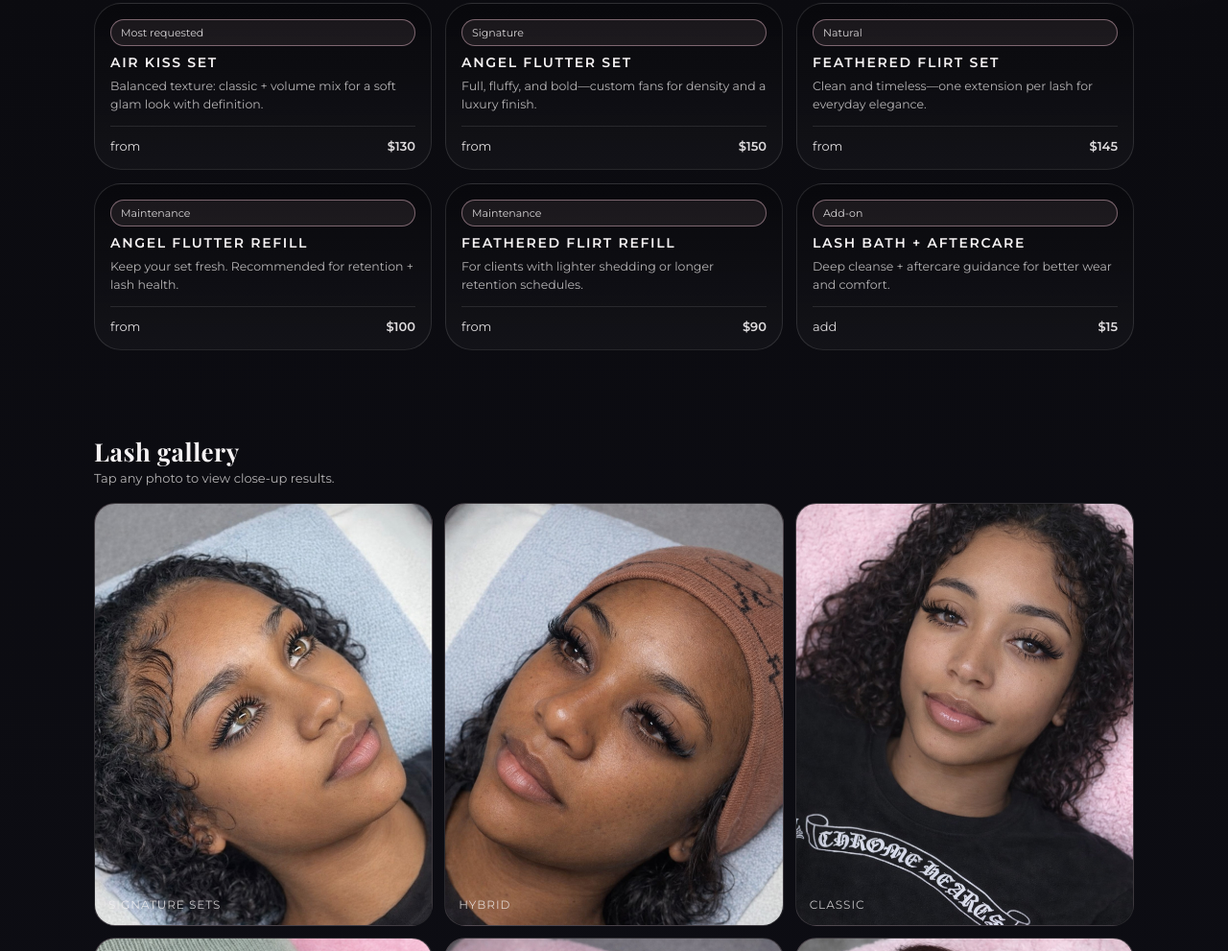
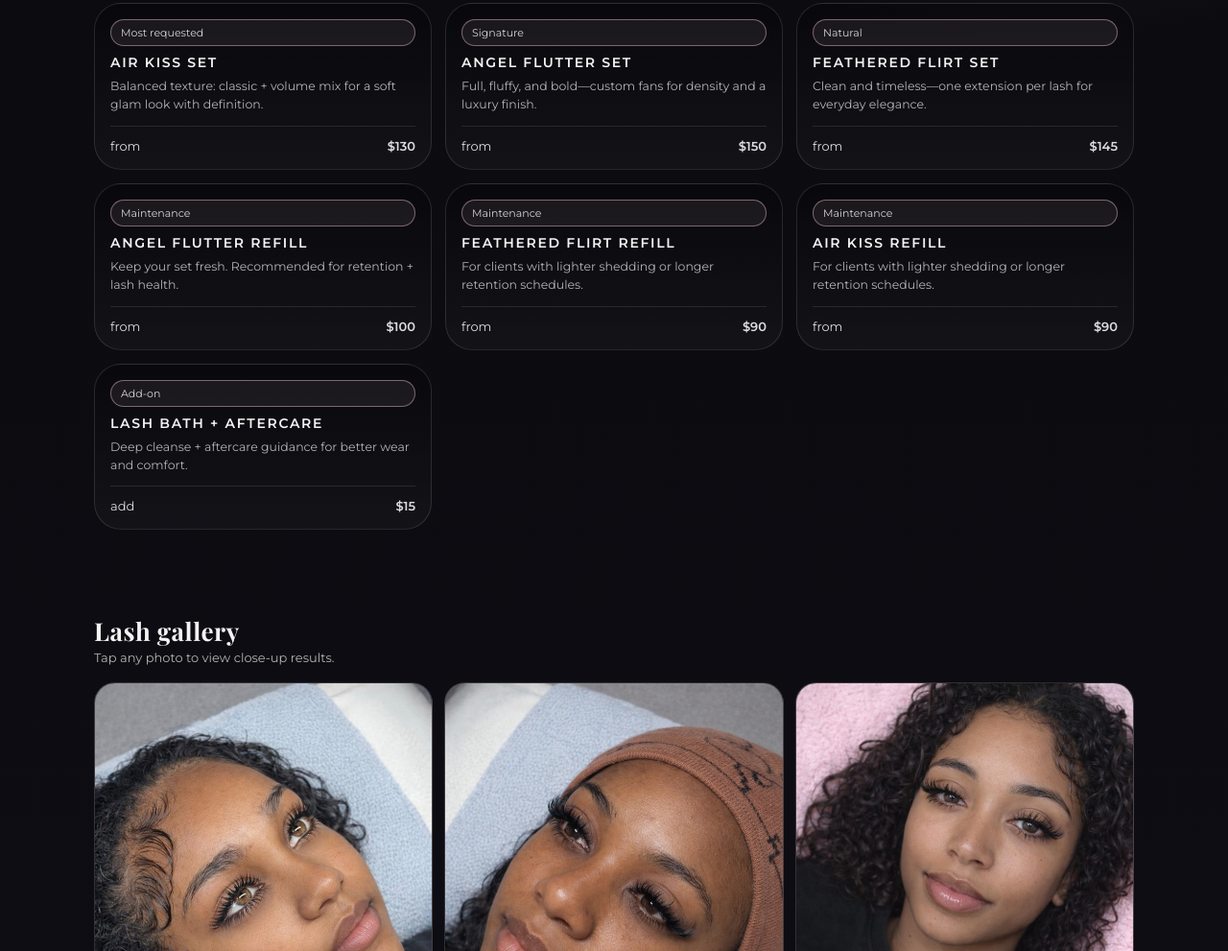
Before and after one commit to amilcarbrreto2021-cpu/Luxurlashh, a plain HTML site: page luxlash/index.html in a window 1280 px wide. Shown: the part 724-1715 px from the top of the page at 96% size. Drawn offline with nearby package versions, Linux system fonts and the light colour scheme; a script that the page names is missing.

Commit message:
Add Air Kiss Refill service to index.html

```diff
--- a/luxlash/index.html
+++ b/luxlash/index.html
@@ -507,6 +507,7 @@
           <div class="svc reveal"><div class="tag">Natural</div><h4>Feathered Flirt set</h4><p>Clean and timeless—one extension per lash for everyday elegance.</p><div class="price"><span>from</span><b>$145</b></div></div>
           <div class="svc reveal"><div class="tag">Maintenance</div><h4>Angel Flutter Refill</h4><p>Keep your set fresh. Recommended for retention + lash health.</p><div class="price"><span>from</span><b>$100</b></div></div>
           <div class="svc reveal"><div class="tag">Maintenance</div><h4>Feathered Flirt Refill</h4><p>For clients with lighter shedding or longer retention schedules.</p><div class="price"><span>from</span><b>$90</b></div></div>
+          <div class="svc reveal"><div class="tag">Maintenance</div><h4>Air Kiss Refill</h4><p>For clients with lighter shedding or longer retention schedules.</p><div class="price"><span>from</span><b>$90</b></div></div>
           <div class="svc reveal"><div class="tag">Add-on</div><h4>Lash Bath + Aftercare</h4><p>Deep cleanse + aftercare guidance for better wear and comfort.</p><div class="price"><span>add</span><b>$15</b></div></div>
         </div>
       </div>
```
